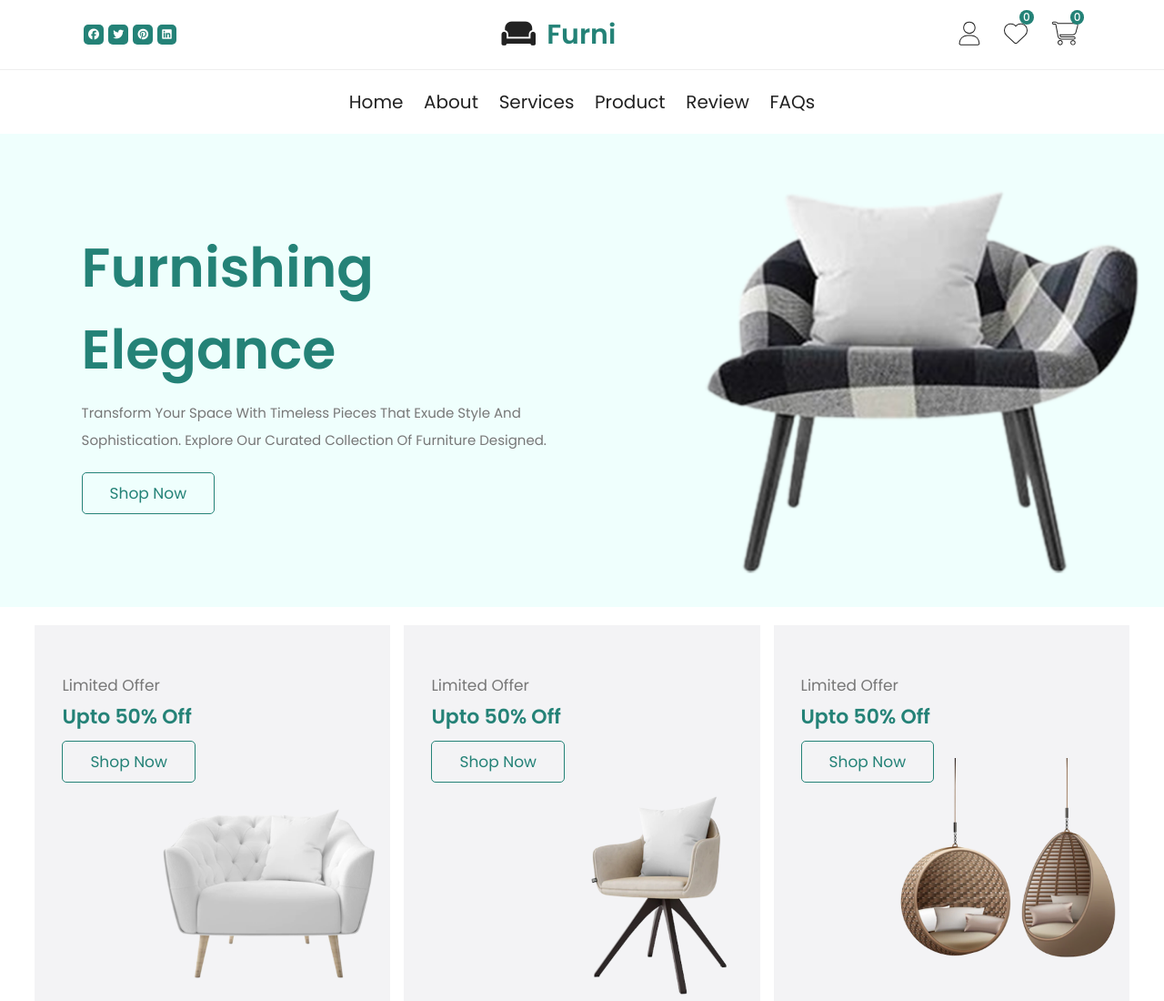
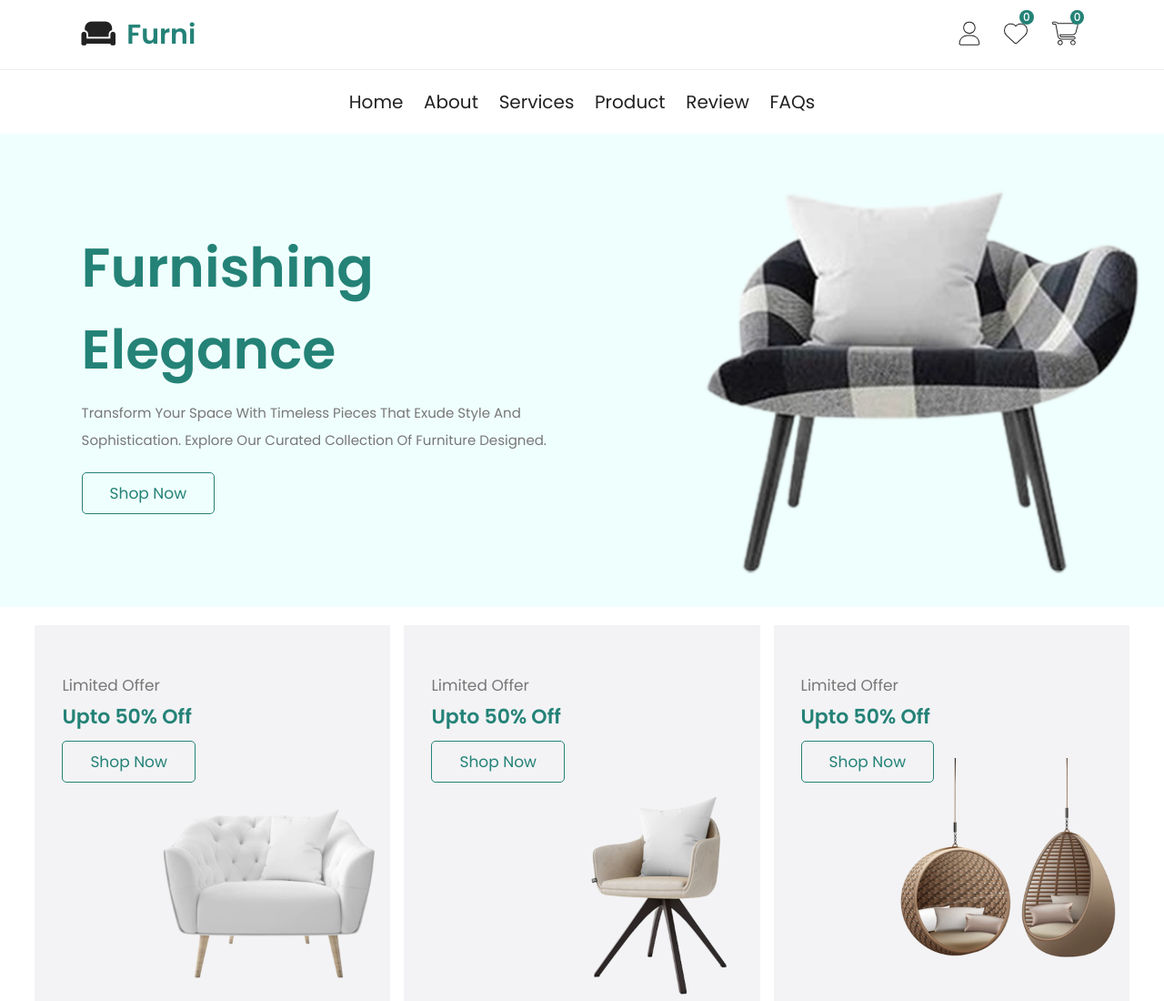
Before and after one commit to naufalganteng1/furniture-landingpage, a plain HTML site: page index.html in a window 1280 px wide. Shown: the top 1100 px of the page at 91% size. Drawn offline with nearby package versions, Linux system fonts and the light colour scheme.

Commit message:
Update index.html

```diff
--- a/index.html
+++ b/index.html
@@ -21,12 +21,7 @@
 
             <div class="fas fa-bars" id="menu"></div>
 
-            <div class="social">
-                <a href="#" class="fab fa-facebook"></a>
-                <a href="#" class="fab fa-twitter"></a>
-                <a href="#" class="fab fa-pinterest"></a>
-                <a href="#" class="fab fa-linkedin"></a>
-            </div>
+
 
             <a href="#" class="logo"><i class="fas fa-couch"></i> furni</a>
 
```
